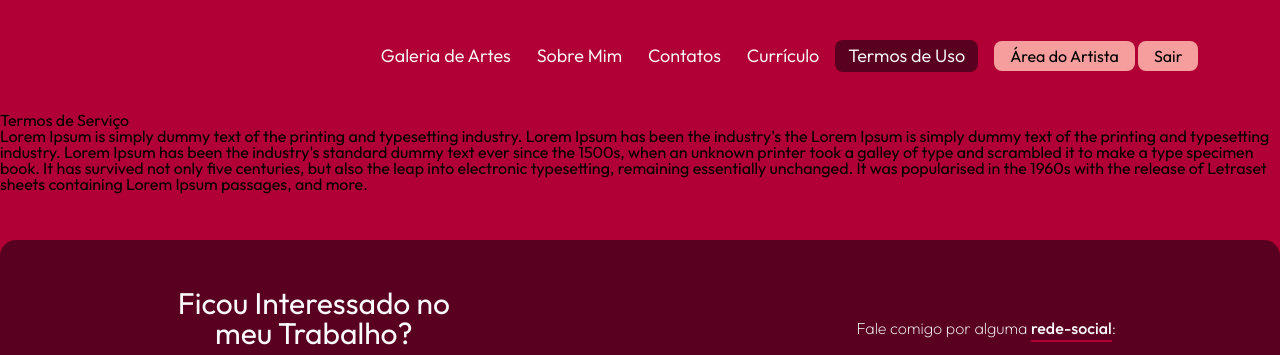
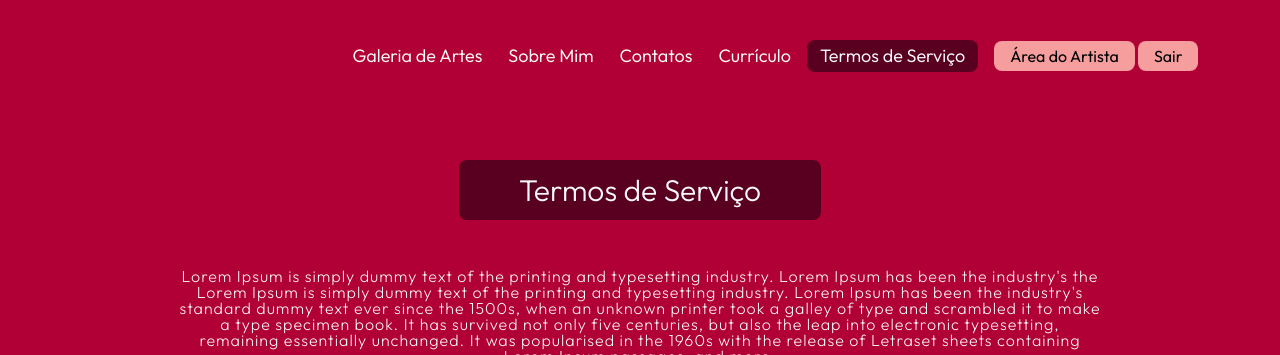
Before and after one commit to Mariana-M-Siqueira/Portfolio_Sally-Saikikk, a plain HTML site: page html/termos.html in a window 1280 px wide. Shown: the top 355 px of the page. Drawn offline with Linux system fonts and the light colour scheme.

Commit message:
estilização termos.html

```diff
--- a/html/termos.html
+++ b/html/termos.html
@@ -43,7 +43,7 @@
                     <a href="">Currículo</a>
                 </li>
                 <li class="nav__lista__itens nav-ativo">
-                    <a href="termos.html">Termos de Uso</a>
+                    <a href="termos.html">Termos de Serviço</a>
                 </li>
             </ul>
 
--- a/style/termos.css
+++ b/style/termos.css
@@ -0,0 +1,41 @@
+.principal__termos{
+    width: 90%;
+    margin-bottom: 80px;
+    display: flex;
+    flex-direction: column;
+    align-items: center;
+}
+
+.principal__termos__titulo{
+    background-color: var(--rosa-escuro);
+    text-align: center;
+    border-radius: 8px;
+    font-size: 24px;
+    font-weight: 300;
+    margin-bottom: 40px;
+    padding: .5em 1em;
+    color: var(--branco);
+}
+
+.principal__termos-texto{
+    width: 80%;
+    text-align: center;
+    color: var(--branco);
+    font-weight: 250;
+    letter-spacing: 1px;
+}
+
+/* MEDIA: */
+@media only screen and (min-width: 768px){
+    .principal__termos{
+        margin-bottom: 13em;
+    }
+}
+
+@media only screen and (min-width: 1200px) {
+    .principal__termos__titulo{
+        margin: 48px 0;
+        font-size: 30px;
+        padding: .5em 2em;
+    }
+}
```
Also changed, not shown: html/contatos.html (+1 -1 lines), html/login.html (+1 -1 lines), html/sobre.html (+1 -1 lines).
